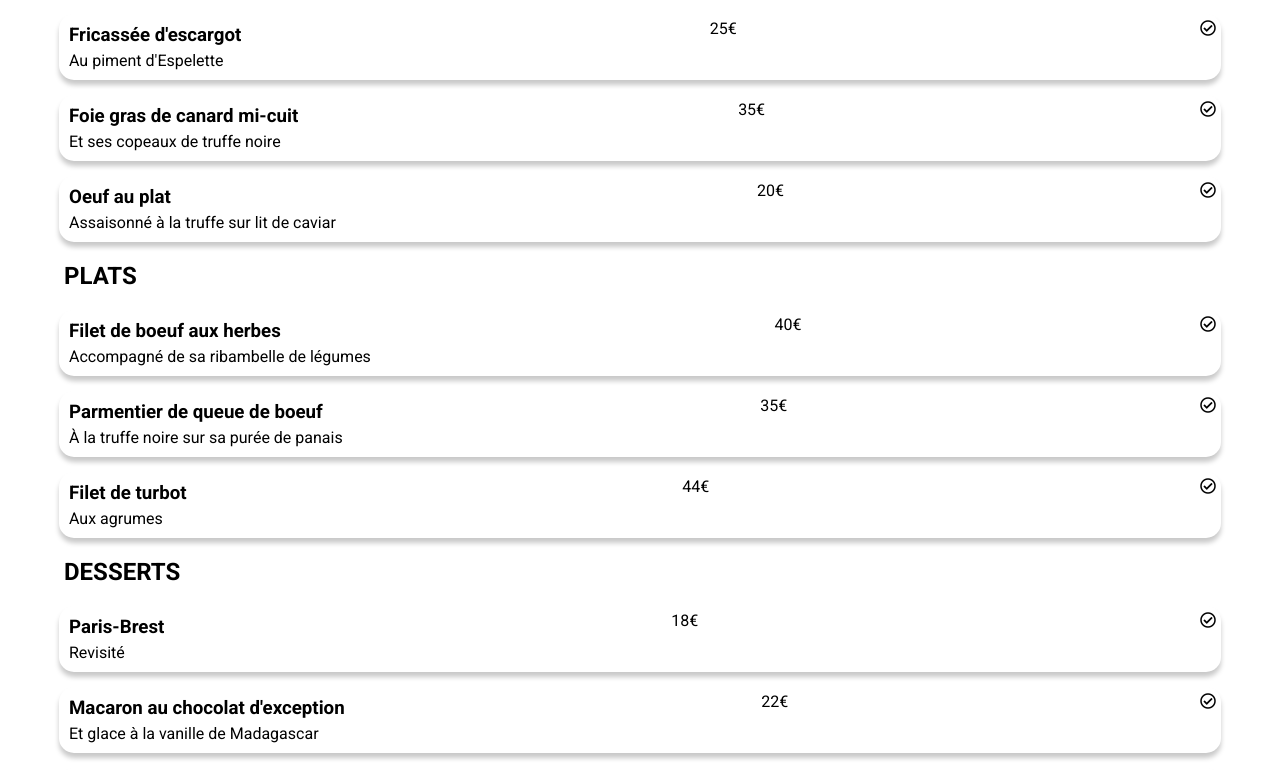
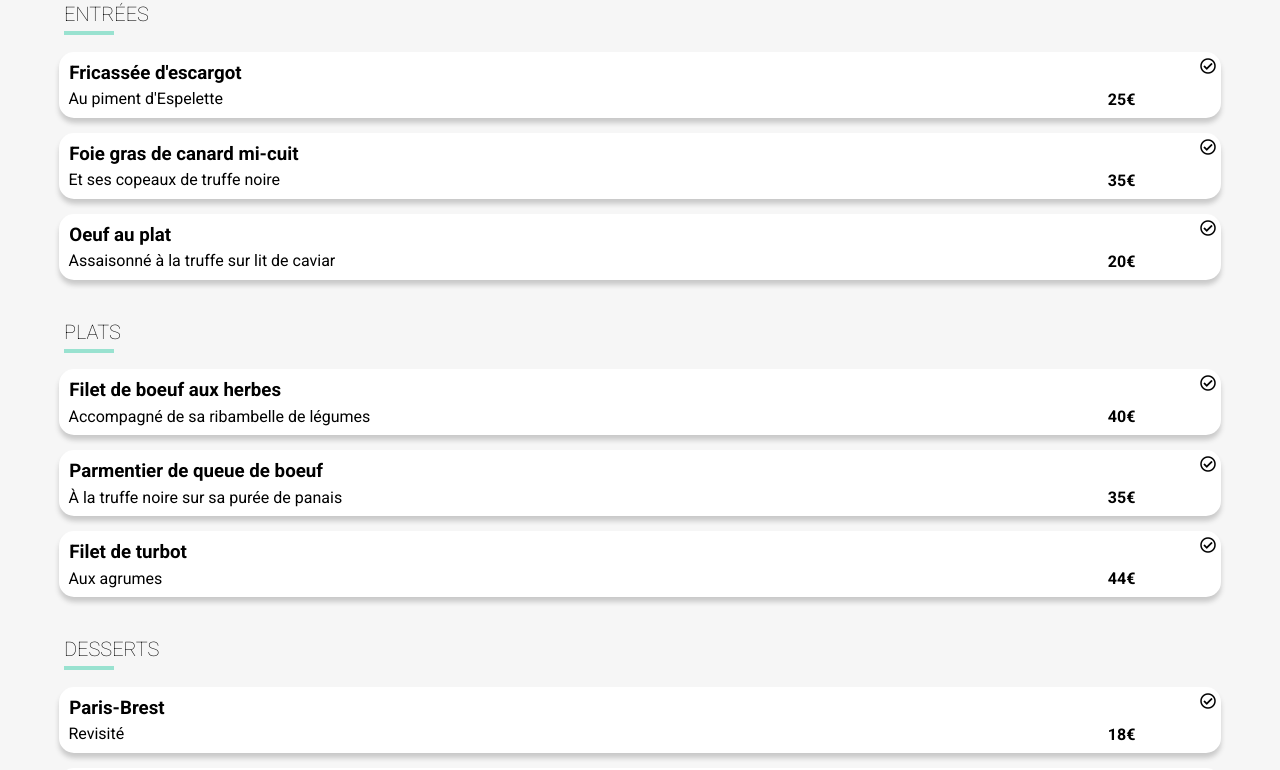
Before and after one commit to SethosPrim/CourbinFrederic_3_19102021, a website: page la-palette-du-goût.html in a window 1280 px wide. Shown: the part 420-1190 px from the top of the page. Drawn offline with Linux system fonts and the light colour scheme; a web font is replaced by a local one.

Commit message:
Commit du 27/01/2022

```diff
--- a/la-palette-du-goût.html
+++ b/la-palette-du-goût.html
@@ -14,27 +14,27 @@
     </head>
 
     <body>
-        <header class="header">
-            <div class="header__icon">
+        <header class="headers">
+            <div class="headers__icon">
                 <a href="#"><i class="fas fa-arrow-left"></i></a>
             </div>
 
-            <div class="header__logo-page-restaurants">
+            <div class="headers__logo-page-restaurants">
                 <img src="images/logo/ohmyfood.png" alt="ohmyfood" />
             </div>
         </header>
 
-        <main>
+        <main class="backgr-rest">
             <div class="photo-entête">
                 <img src="images/restaurants/jay-wennington-N_Y88TWmGwA-unsplash.jpg" />
             </div>
 
             <section class="restaurant">
-                <div class="restaurant__titre">
+                <div class="restaurant--titre">
                     <h1>La palette du goût</h1>
                 </div>
 
-                <div class="restaurant__like">
+                <div class="restaurant--like">
                     <i class="far fa-heart"></i>
                 </div>
             </section>
@@ -45,46 +45,46 @@
                     <h2>ENTRÉES</h2>
 
                     <div class="menu__clique">
-                        <div class="menu__clique__titre">
+                        <div class="menu__clique--titre">
                             <h3>Fricassée d'escargot</h3>
                             <p>Au piment d'Espelette</p>
                         </div>
 
-                        <div class="menu__clique__prix">
+                        <div class="menu__clique--prix">
                             <span>25€</span>
                         </div>
 
-                        <div class="menu__clique__animation">
+                        <div class="menu__clique--animation">
                             <i class="far fa-check-circle"></i>
                         </div>
                     </div>
 
                     <div class="menu__clique">
-                        <div class="menu__clique__titre">
+                        <div class="menu__clique--titre">
                             <h3>Foie gras de canard mi-cuit</h3>
                             <p>Et ses copeaux de truffe noire</p>
                         </div>
 
-                        <div class="menu__clique__prix">
+                        <div class="menu__clique--prix">
                             <span>35€</span>
                         </div>
 
-                        <div class="menu__clique__animation">
+                        <div class="menu__clique--animation">
                             <i class="far fa-check-circle"></i>
                         </div>
                     </div>
 
                     <div class="menu__clique">
-                        <div class="menu__clique__titre">
+                        <div class="menu__clique--titre">
                             <h3>Oeuf au plat</h3>
                             <p>Assaisonné à la truffe sur lit de caviar</p>
                         </div>
 
-                        <div class="menu__clique__prix">
+                        <div class="menu__clique--prix">
                             <span>20€</span>
                         </div>
 
-                        <div class="menu__clique__animation">
+                        <div class="menu__clique--animation">
                             <i class="far fa-check-circle"></i>
                         </div>
                     </div>
@@ -94,46 +94,46 @@
                     <h2>PLATS</h2>
 
                     <div class="menu__clique">
-                        <div class="menu__clique__titre">
+                        <div class="menu__clique--titre">
                             <h3>Filet de boeuf aux herbes</h3>
                             <p>Accompagné de sa ribambelle de légumes</p>
                         </div>
 
-                        <div class="menu__clique__prix">
+                        <div class="menu__clique--prix">
                             <span>40€</span>
                         </div>
 
-                        <div class="menu__clique__animation">
+                        <div class="menu__clique--animation">
                             <i class="far fa-check-circle"></i>
                         </div>
                     </div>
 
                     <div class="menu__clique">
-                        <div class="menu__clique__titre">
+                        <div class="menu__clique--titre">
                             <h3>Parmentier de queue de boeuf</h3>
                             <p>À la truffe noire sur sa purée de panais</p>
                         </div>
 
-                        <div class="menu__clique__prix">
+                        <div class="menu__clique--prix">
                             <span>35€</span>
                         </div>
 
-                        <div class="menu__clique__animation">
+                        <div class="menu__clique--animation">
                             <i class="far fa-check-circle"></i>
                         </div>
                     </div>
 
                     <div class="menu__clique">
-                        <div class="menu__clique__titre">
+                        <div class="menu__clique--titre">
                             <h3>Filet de turbot</h3>
                             <p>Aux agrumes</p>
                         </div>
 
-                        <div class="menu__clique__prix">
+                        <div class="menu__clique--prix">
                             <span>44€</span>
                         </div>
 
-                        <div class="menu__clique__animation">
+                        <div class="menu__clique--animation">
                             <i class="far fa-check-circle"></i>
                         </div>
                     </div>
@@ -143,53 +143,55 @@
                     <h2>DESSERTS</h2>
 
                     <div class="menu__clique">
-                        <div class="menu__clique__titre">
+                        <div class="menu__clique--titre">
                             <h3>Paris-Brest</h3>
                             <p>Revisité</p>
                         </div>
 
-                        <div class="menu__clique__prix">
+                        <div class="menu__clique--prix">
                             <span>18€</span>
                         </div>
 
-                        <div class="menu__clique__animation">
+                        <div class="menu__clique--animation">
                             <i class="far fa-check-circle"></i>
                         </div>
                     </div>
 
                     <div class="menu__clique">
-                        <div class="menu__clique__titre">
+                        <div class="menu__clique--titre">
                             <h3>Macaron au chocolat d'exception</h3>
                             <p>Et glace à la vanille de Madagascar</p>
                         </div>
 
-                        <div class="menu__clique__prix">
+                        <div class="menu__clique--prix">
                             <span>22€</span>
                         </div>
 
-                        <div class="menu__clique__animation">
+                        <div class="menu__clique--animation">
                             <i class="far fa-check-circle"></i>
                         </div>
                     </div>
 
                     <div class="menu__clique">
-                        <div class="menu__clique__titre">
+                        <div class="menu__clique--titre">
                             <h3>Mousse au chocolat</h3>
                             <p>Au piment d'Espelette et à la truffe noire</p>
                         </div>
 
-                        <div class="menu__clique__prix">
+                        <div class="menu__clique--prix">
                             <span>23€</span>
                         </div>
 
-                        <div class="menu__clique__animation">
+                        <div class="menu__clique--animation">
                             <i class="far fa-check-circle"></i>
                         </div>
                     </div>
                 </section>
             </section>
 
-            <button class="commander">Commander</button>
+            <div class="commander">
+                <button>Commander</button>
+            </div>
         </main>
 
         <footer>
--- a/scss/base/base.scss
+++ b/scss/base/base.scss
@@ -12,9 +12,10 @@ body
 h1
 {
     font-family: shrikhand;
+    font-size: 1.375em;
 }
 
 h3
 {
-    font-weight: bolder;
+    font-weight: bold;
 }
--- a/scss/components/heart.scss
+++ b/scss/components/heart.scss
@@ -0,0 +1,28 @@
+.restaurants{
+    &__choix{
+        &__texte{
+            &--like{
+                position: relative;
+                font-size: 1.375em;
+                color: lighten($color: $color-nine, $amount: 45%);
+                top: 0.813em;
+                right: 1.25em;
+                &:hover{
+                    & i{
+                        color: $color-secondary;
+                    }
+                }
+            }
+        }
+    }
+}
+
+.restaurant{
+    &--like{
+        font-size: 1.75em;
+        line-height: 3.3em;
+        color: lighten($color: $color-nine, $amount: 45%);
+        margin-right: 1.5em;
+        margin-left: -1.5em;
+    }
+}
--- a/scss/layouts/accueil-restaurants.scss
+++ b/scss/layouts/accueil-restaurants.scss
@@ -45,18 +45,6 @@
                     padding-bottom: 0.25em;
                 }
             }
-            &--like{
-                position: relative;
-                font-size: 1.375em;
-                color: lighten($color: $color-nine, $amount: 45%);
-                top: 0.813em;
-                right: 1.25em;
-                &:hover{
-                    & i{
-                        color: $color-secondary;
-                    }
-                }
-            }
         }
     }
 }
--- a/scss/layouts/menu.scss
+++ b/scss/layouts/menu.scss
@@ -18,28 +18,27 @@
     border-top-right-radius: 2.188em;
     border-top-left-radius: 2.188em;
     margin-top: -2.188em;
+    margin-bottom: -2.188em;
     &--titre{
         font-size: 1.375em;
         width: 85%;
-        margin: auto;
-    }
-    &--like{
-        font-size: 1.75em;
-        line-height: 3.75em;
-        color: lighten($color: $color-nine, $amount: 45%);
-        margin-right: 1.5em;
-        margin-left: -1.5em;
+        margin: 0 auto;
+        & h1{
+            margin-bottom: 0;
+        }
     }
 }
 
 .menu{
     width: 90%;
     margin: auto;
-    &__entrée{
-        & h2{
-            font-size: 20px;
-            font-weight: lighter;
-        }
+    & h2{
+        font-size: 1.25em;
+        font-weight: lighter;
+        width: 2.5em;
+        border-bottom: 0.2em solid $color-tertiary;
+        margin-top: 2em;
+        padding-bottom: 0.25em;
     }
     &__clique{
         @include choice;
@@ -47,6 +46,7 @@
             width: 85%
         }
         &--prix{
+            top: 2.063em;
             @include span-price;
         }
     }
@@ -54,11 +54,11 @@
 
 .commander{
     text-align: center;
-    padding: 20px 0 85px 0;
-    background: rebeccapurple;
+    padding: 1.25em 0 5.313em 0;
+    background: $color-six;
     margin: auto;
     & button{
-        padding-left: 60px;
-        padding-right: 60px;
+        padding-left: 3.75em;
+        padding-right: 3.75em;
     }
 }
--- a/scss/utiles/__mixins.scss
+++ b/scss/utiles/__mixins.scss
@@ -3,11 +3,11 @@
 // definitions d'autres
 
 @mixin box-shadow-primary {
-    box-shadow: 0 5px 5px $color-seven;
+    box-shadow: 0 0.313em 0.313em $color-seven;
 }
 
 @mixin box-shadow-secondary {
-    box-shadow: 0 5px 5px $color-eight;
+    box-shadow: 0 0.313em 0.313em $color-eight;
 }
 
 @mixin choice {
@@ -15,16 +15,15 @@
     justify-content: space-between;
     background: $color-five;
     @include box-shadow-secondary;
-    border-radius: 15px;
-    margin: 15px -5px;
-    padding: 5px;
+    border-radius: 0.938em;
+    margin: 0.938em -0.313em;
+    padding: 0.313em;
     & h3, p{
-        margin: 5px;
+        margin: 0.28em;
     }
 }
 
 @mixin span-price {
     position: relative;
     font-weight: bold;
-    top: 57%;
 }
```
Also changed, not shown: la-note-enchantée.html (+4 -2 lines), le-délice-des-sens.html (+36 -34 lines), public/styles.css, 1 other file.
